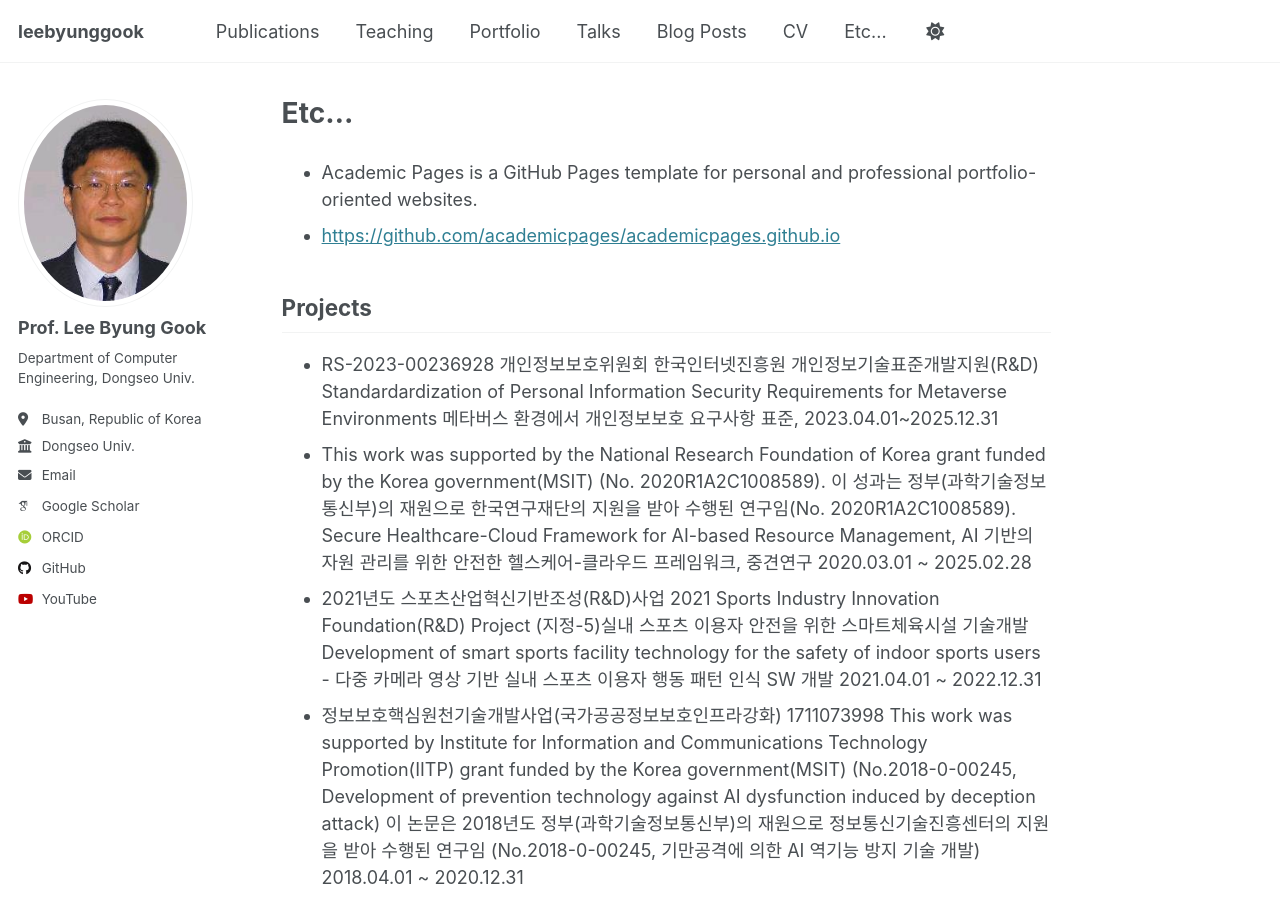
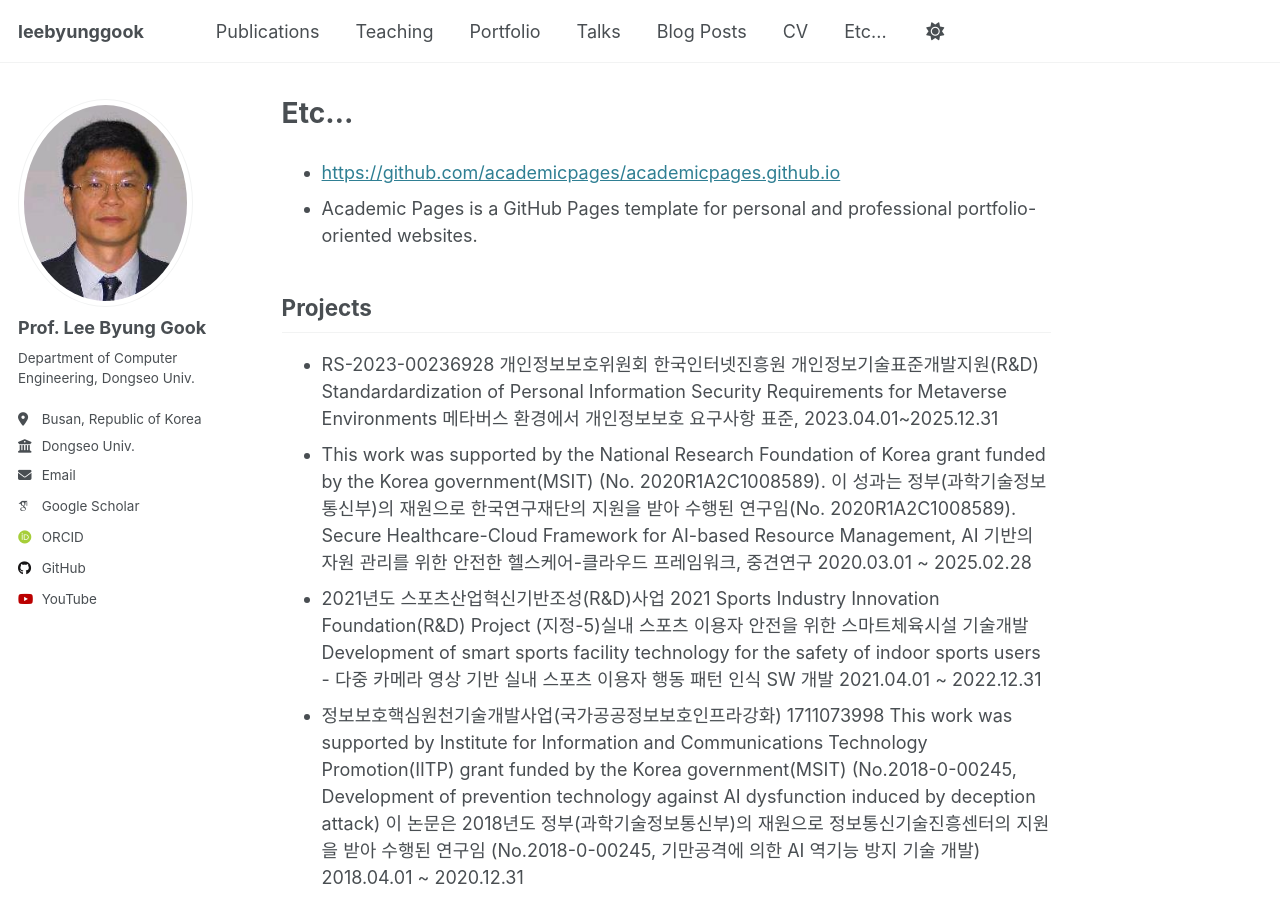
Before and after one commit to leebyunggook/leebyunggook.github.io, a Jekyll site: the page built from _pages/markdown.md, in a window 1280 px wide and 900 px high. Built offline with Jekyll 4.4.1, drawn with Linux system fonts in a browser that asks for light colours; emoji names are drawn with the system emoji font; some web fonts are replaced.

```diff
--- a/_pages/markdown.md
+++ b/_pages/markdown.md
@@ -7,8 +7,8 @@ redirect_from:
   - /markdown.html
 ---
 
+* [https://github.com/academicpages/academicpages.github.io](https://github.com/academicpages/academicpages.github.io)
 * Academic Pages is a GitHub Pages template for personal and professional portfolio-oriented websites.
-* [https://github.com/academicpages/academicpages.github.io](https://github.com/academicpages/academicpages.github.io)
 
 ## Projects
 
```
